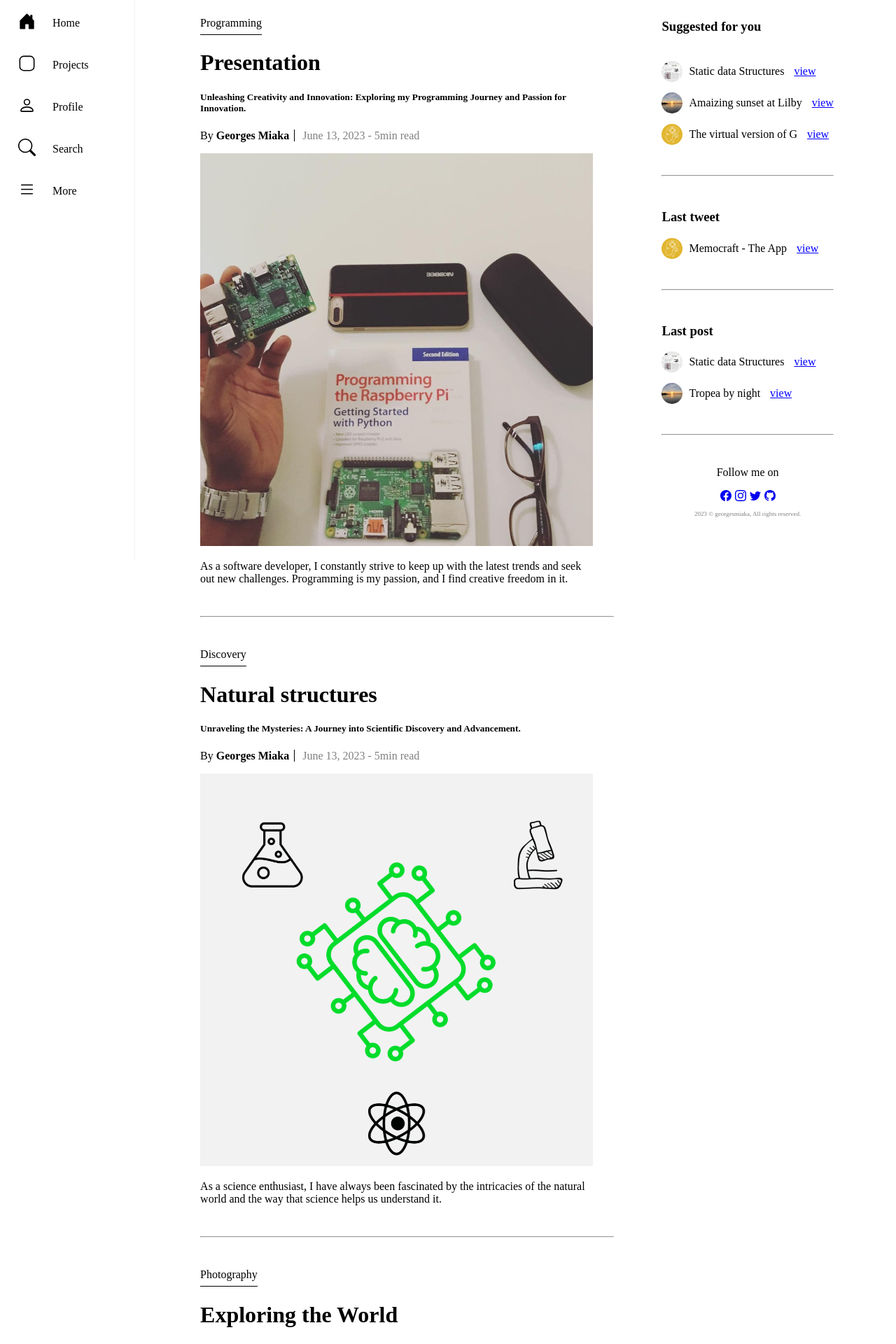
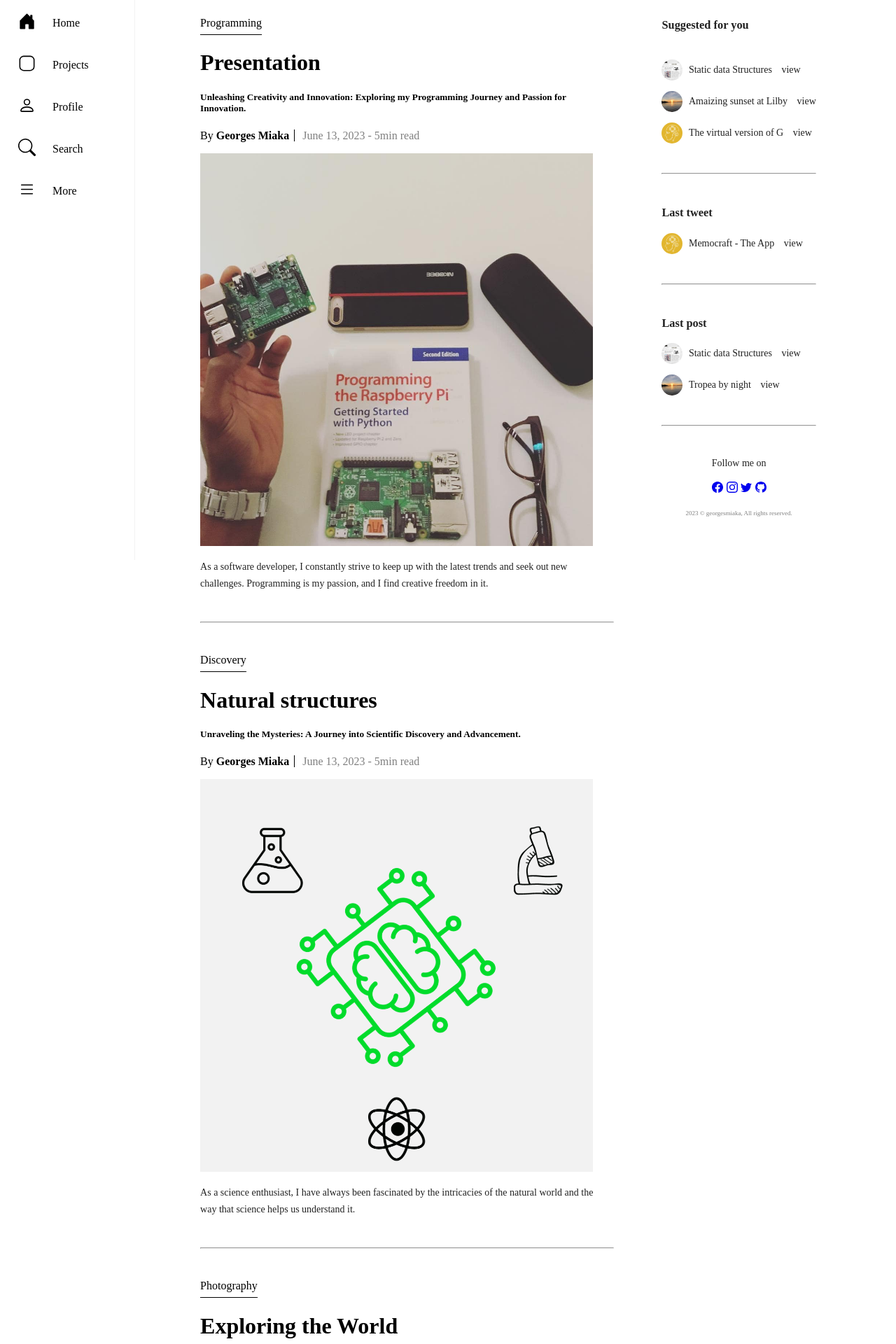
Before and after one commit to georgesmiaka/miakageorgesnotes, a PHP site: page / in a window 1280 px wide; the page is wider, and only the part inside the window is pictured. Shown: the top 1920 px of that part at 70% size. Run offline with PHP 8.4, Linux system fonts and the light colour scheme.

Commit message:
Minnor changes

```diff
--- a/frontend/style/default.css
+++ b/frontend/style/default.css
@@ -21,16 +21,20 @@
     background-color: #F2F2F2;
     border-radius: 10px;
 }
+
 .space {
     height: 20px;
 }
+
 .space_footer {
     height: 60px;
 }
+
 .divider {
     height: 0.01px;
     color: #F2F2F2;
 }
+
 .footer {
     text-align: center;
 }
@@ -62,3 +66,18 @@
     padding: 8px 16px;
     text-decoration: none;
 }
+
+.article_text {
+    font-size: 14px;
+    line-height: 24px;
+    font-family: Lusitana, serif;
+    color: #212121;
+}
+
+.font_family {
+    font-family: Lusitana, serif;
+}
+
+.color_text_black {
+    color: #212121;
+}
--- a/frontend/style/home.css
+++ b/frontend/style/home.css
@@ -76,8 +76,20 @@
     padding-left: 5px;
 }
 
-.link_article_suggest {
+.link_article_suggest:link {
     padding-left: 10px;
+    text-decoration: none;
+    color: #212121;
+}
+.link_article_suggest:visited {
+    text-decoration: none;
+    color: gray;
+}
+.link_article_suggest:hover {
+    text-decoration: underline;
+    color: blue;
+}
+.link_article_suggest:active {
     text-decoration: underline;
     color: blue;
 }
--- a/frontend/view/component/navbar.php
+++ b/frontend/view/component/navbar.php
@@ -1,7 +1,7 @@
 <nav>
     <ul>
         <li>
-            <a href="./index.php" class="">
+            <a href="./index.php">
                 <div class="menu_icon">
                     <svg xmlns="http://www.w3.org/2000/svg" width="25" height="25" fill="currentColor" class="bi bi-house-door-fill" viewBox="0 0 16 16">
                         <path d="M6.5 14.5v-3.505c0-.245.25-.495.5-.495h2c.25 0 .5.25.5.5v3.5a.5.5 0 0 0 .5.5h4a.5.5 0 0 0 .5-.5v-7a.5.5 0 0 0-.146-.354L13 5.793V2.5a.5.5 0 0 0-.5-.5h-1a.5.5 0 0 0-.5.5v1.293L8.354 1.146a.5.5 0 0 0-.708 0l-6 6A.5.5 0 0 0 1.5 7.5v7a.5.5 0 0 0 .5.5h4a.5.5 0 0 0 .5-.5Z" />
--- a/index.php
+++ b/index.php
@@ -31,7 +31,7 @@
                 <div class="card">
                     <img src="frontend/assets/images/prog.jpg" class="card-img-top" alt="image_post">
                     <div class="card-body">
-                        <p class="card-text">
+                        <p class="card-text article_text">
                             As a software developer, I constantly strive to keep up with the latest trends and
                             seek out new challenges. Programming is my passion, and I find creative freedom in it.
                         </p>
@@ -53,7 +53,7 @@
                 <div class="card">
                     <img src="frontend/assets/images/science1.png" class="card-img-top" alt="image_post">
                     <div class="card-body">
-                        <p class="card-text">
+                        <p class="card-text  article_text">
                             As a science enthusiast, I have always been fascinated by the intricacies of
                             the natural world and the way that science helps us understand it.
                         </p>
@@ -76,7 +76,7 @@
                 <div class="card">
                     <img src="frontend/assets/images/me.png" class="card-img-top" alt="image_post">
                     <div class="card-body">
-                        <p class="card-text">
+                        <p class="card-text  article_text">
                             My love for photography has also inspired me to explore new places and seek out unique and interesting subjects to photograph.
                             Whether I'm writing code, exploring the wonders of the natural world, or capturing the essence of a unique subject through
                             my camera lens, I am constantly discovering new ways to challenge myself and expand my horizons.
@@ -92,7 +92,7 @@
             <div class="footer_wall"><?php include 'frontend/view/component/footer.php' ?></div>
         </div>
         <!-- Block2: suggestions -->
-        <div class="suggestions">
+        <div class="suggestions article_text">
             <!-- Tree articles as suggestion -->
             <h3>Suggested for you</h3>
             <div class="space"></div>
```
